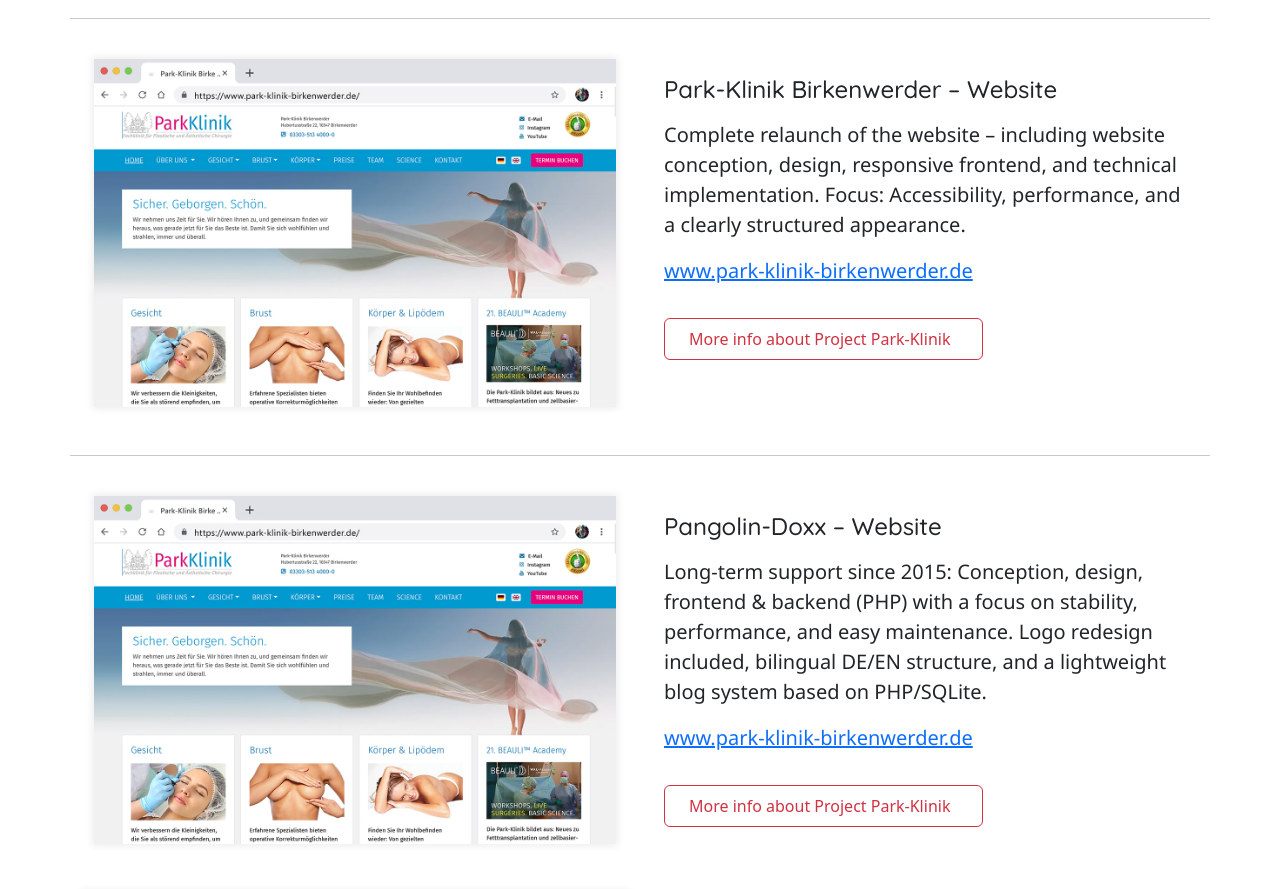
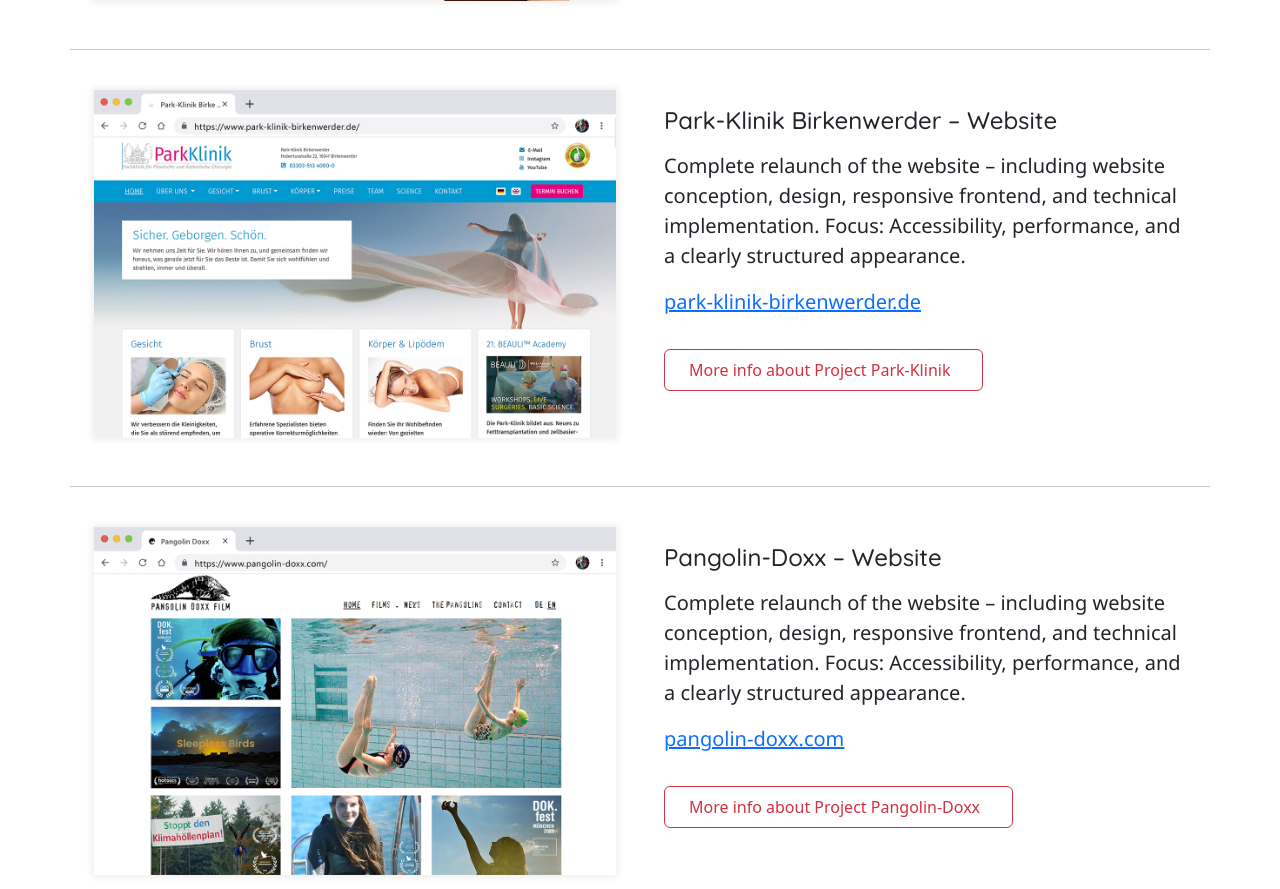
Before and after one commit to uxbyweng/weng.eu, a PHP site: page /leichte-sprache/index.php in a window 1280 px wide. Shown: the part 1827-2716 px from the top of the page. Run offline with PHP 8.4, Linux system fonts and the light colour scheme; style sheets or scripts are compiled from the project's sources.

Commit message:
feat(easy-language): insert missing images update copy

```diff
--- a/includes/footer.php
+++ b/includes/footer.php
@@ -53,14 +53,14 @@
                     <div class="col-6 col-md-2 offset-md-1 mt-3 mt-md-0" id="contact">
                         <ul class="list-unstyled gap-2 d-flex flex-column fs-22 fs-18-md">
                             <li>
-                                <a href="/leichte-sprache/" id="easyLanguageFooterLink" title="<?php if ($sprache === 'en'): ?>Easy Language<?php else: ?>Zur Website in 'Leichter Sprache'<?php endif; ?>">
+                                <a href="/leichte-sprache/" id="easyLanguageFooterLink" class="<?= active_class('/leichte-sprache/', false) ?>" title="<?php if ($sprache === 'en'): ?>Easy Language<?php else: ?>Zur Website in 'Leichter Sprache'<?php endif; ?>">
                                     <?php if ($sprache === 'en'): ?>
                                         Easy Language
                                     <?php else: ?>
                                         Leichte Sprache
                                     <?php endif; ?>
                                 </a>
-                                <a class="d-none" href="/" id="alltagsSpracheFooterLink" title="<?php if ($sprache === 'en'): ?>To the page in 'Everyday Language'<?php else: ?>Zur Website in 'Alltags-Sprache'<?php endif; ?>">
+                                <a class="d-none" href="/" id="alltagsSpracheFooterLink" class="<?= active_class('/leichte-sprache/', false) ?> title="<?php if ($sprache === 'en'): ?>To the page in 'Everyday Language'<?php else: ?>Zur Website in 'Alltags-Sprache'<?php endif; ?>">
                                     <?php if ($sprache === 'en'): ?>
                                         Everyday Language
                                     <?php else: ?>
--- a/includes/header.php
+++ b/includes/header.php
@@ -25,17 +25,17 @@
                     <nav style="float:left;" aria-label="<?= $isEn ? 'Main navigation' : 'Hauptnavigation' ?>">
                         <ul class="nav justify-content-end">
                             <li class="nav-item">
-                                <a class="nav-link <?= active_class('/', false) ?>" href="/" title="<?= $isEn ? 'To the homepage' : 'Zur Startseite' ?>">
+                                <a class="nav-link <?= active_class('/', false) ?>" href="/" title="<?= $isEn ? 'To the homepage' : 'Zur Startseite' ?>" <?= aria_current('/', false) ?>>
                                     Home
                                 </a>
                             </li>
                             <li class="nav-item">
-                                <a class="nav-link <?= active_class('/projekte/', true) ?>" href="/projekte/" title="<?= $isEn ? 'To the project overview' : 'Zur Projektübersicht' ?>">
+                                <a class="nav-link <?= active_class('/projekte/', true) ?>" href="/projekte/" title="<?= $isEn ? 'To the project overview' : 'Zur Projektübersicht' ?>" <?= aria_current('/projekte/', true) ?>>
                                     <?= $isEn ? 'Projects' : 'Projekte' ?>
                                 </a>
                             </li>
                             <li class="nav-item">
-                                <a class="nav-link <?= active_class('/kontakt/', false) ?>" href="/kontakt/">
+                                <a class="nav-link <?= active_class('/kontakt/', false) ?>" href="/kontakt/" <?= aria_current('/kontakt/', false) ?>>
                                     <?= $isEn ? 'Contact' : 'Kontakt' ?>
                                 </a>
                             </li>
@@ -49,10 +49,10 @@
                                 <?= $isEn ? 'aria-current="page"' : '' ?>>en</a>
                             </li>
                             <li class="nav-item">
-                                <a class="nav-link <?= active_class('/leichte-sprache/', false) ?>" href="/leichte-sprache/" id="easyLanguageIconLink" title="<?= $isEn ? 'Easy Language' : 'Zur Website in Leichter Sprache' ?>">
+                                <a class="nav-link" href="/leichte-sprache/" id="easyLanguageIconLink" title="<?= $isEn ? 'Easy Language' : 'Link zur Website in Leichter Sprache' ?>" <?= aria_current('/leichte-sprache/', false) ?>>
                                     <i class="bi bi-translate"></i>
                                 </a>
-                                <a class="nav-link d-none" href="/" id="alltagsSpracheLink" title="<?= $isEn ? 'To the page in Everyday Language' : 'Zur Website in Alltags-Sprache' ?>">
+                                <a class="nav-link d-none" href="/" id="alltagsSpracheLink" title="<?= $isEn ? 'To the page in Everyday Language' : 'Link zur Website in Alltags-Sprache' ?>">
                                     <?= $isEn ? 'Page in Everyday Language' : 'Seite in Alltags-Sprache' ?>
                                 </a>
                             </li>
--- a/leichte-sprache/index.php
+++ b/leichte-sprache/index.php
@@ -130,7 +130,7 @@ $isEn = is_en();
                             <?php endif; ?>
                         </p>
                         <p class="fs-20 my-3">
-                            <a href="https://www.strato.de" rel="nofollow">www.strato.de</a>
+                            <a href="https://www.strato.de" rel="nofollow" target="_blank">strato.de</a>
                         </p>
                         <a href="/projekte/strato/" class="btn btn-secondary d-inline-flex align-items-center gap-2 my-3 px-4 py-2">
                             <?php if ($sprache === 'en'): ?>
@@ -150,7 +150,7 @@ $isEn = is_en();
             <article class="col-lg-12 row g-0">
                 <div class="col-lg-6 p-4">
                     <div class="box-shadow">
-                        <img class="img-fluid" src="/assets/img/projects/screen-lisa-haller.jpg" alt="Website von Prof. Dr. Lisa Yashodhara Haller" loading="lazy">
+                        <img class="img-fluid" src="/assets/img/projects/lisa/screen-startseite-lisa-yashodhara-haller.jpg" alt="Website von Prof. Dr. Lisa Yashodhara Haller" loading="lazy">
                     </div>
                 </div>
                 <div class="col-lg-6 p-4">
@@ -166,7 +166,7 @@ $isEn = is_en();
                             <?php endif; ?>
                         </p>
                         <p class="fs-20 my-3">
-                            <a href="https://www.lisa-yashodhara-haller.de/" rel="nofollow">www.lisa-yashodhara-haller.de</a>
+                            <a href="https://www.lisa-yashodhara-haller.de/" rel="nofollow" target="_blank">lisa-yashodhara-haller.de</a>
                         </p>
                         <a href="/projekte/lisa/" class="btn btn-secondary d-inline-flex align-items-center gap-2 my-3 px-4 py-2">
                             <?php if ($sprache === 'en'): ?>
@@ -202,7 +202,7 @@ $isEn = is_en();
                             <?php endif; ?>
                         </p>
                         <p class="fs-20 my-3">
-                            <a href="https://www.park-klinik-birkenwerder.de/" rel="nofollow">www.park-klinik-birkenwerder.de</a>
+                            <a href="https://www.park-klinik-birkenwerder.de/" rel="nofollow" target="_blank">park-klinik-birkenwerder.de</a>
                         </p>
                         <a href="/projekte/park-klinik/" class="btn btn-secondary d-inline-flex align-items-center gap-2 my-3 px-4 py-2">
                             <?php if ($sprache === 'en'): ?>
@@ -222,7 +222,7 @@ $isEn = is_en();
             <article class="col-lg-12 row g-0">
                 <div class="col-lg-6 p-4">
                     <div class="box-shadow">
-                        <img class="img-fluid" src="/assets/img/projects/park-klinik/screen-startseite-park-klinik-birkenwerder.jpg" alt="Screen: Startseite der Park-Klinik Birkenwerder" loading="lazy">
+                        <img class="img-fluid" src="/assets/img/projects/pangolin-doxx/screen-startseite-pangolin-doxx.jpg" alt="Screen: Startseite von Pangolin-Doxx" loading="lazy">
                     </div>
                 </div>
                 <div class="col-lg-6 p-4">
@@ -232,45 +232,25 @@ $isEn = is_en();
                         </h3>
                         <p class="fs-20 my-3">
                             <?php if ($sprache === 'en'): ?>
-                                Long-term support since 2015: Conception, design, frontend & backend (PHP) with a focus on stability, performance, and easy maintenance. Logo redesign included, bilingual DE/EN structure, and a lightweight blog system based on PHP/SQLite.
+                                Complete relaunch of the website – including website conception, design, responsive frontend, and technical implementation. Focus: Accessibility, performance, and a clearly structured appearance.
                             <?php else: ?>
                                 Langfristige Betreuung seit 2015: Konzeption, Design, Frontend & Backend (PHP) mit Fokus auf Stabilität, Performance und einfacher Pflege. Logo-Redesign inklusive, zweisprachige DE/EN-Struktur und ein leichtgewichtiges Blog-System auf PHP/SQLite-Basis.
                             <?php endif; ?>
                         </p>
                         <p class="fs-20 my-3">
-                            <a href="https://www.park-klinik-birkenwerder.de/" rel="nofollow">www.park-klinik-birkenwerder.de</a>
+                            <a href="https://www.pangolin-doxx.com/" rel="nofollow" target="_blank">pangolin-doxx.com</a>
                         </p>
                         <a href="/projekte/park-klinik/" class="btn btn-secondary d-inline-flex align-items-center gap-2 my-3 px-4 py-2">
                             <?php if ($sprache === 'en'): ?>
-                            More info about Project Park-Klinik
+                            More info about Project Pangolin-Doxx
                             <?php else: ?>
-                            Mehr Infos zum Projekt Park-Klinik
+                            Mehr Infos zum Projekt Pangolin-Doxx
                             <?php endif; ?>
                             <i class="fa-solid fa-arrow-right"></i>
                         </a>
                     </div>
                 </div>
             </article>
-
-            <!-- Pangolin-Doxx -->
-            <div class="col-lg-6">
-                <article class="h-100">
-                <div class="image-wrapper box-shadow">
-                    <img class="img-fluid"
-                        src="/assets/img/projects/pangolin-doxx_440_675.jpg"
-                        alt="Website Pangolin-Doxx" loading="lazy">
-                </div>
-                <div class="text-wrapper pt-3">
-                    <h3 class="fs-24 mb-2">Pangolin-Doxx – Website</h3>
-                    <ul class="mb-2">
-                    <li>Klare Startseite. Kurze Wege</li>
-                    <li>Einfacher Zugang zu Inhalten</li>
-                    <li>Leicht und schnell</li>
-                    </ul>
-                    <p class="mb-0"><strong>Leistungen:</strong> Webdesign, Umsetzung</p>
-                </div>
-                </article>
-            </div>
 
         </div>
     </div>
```
